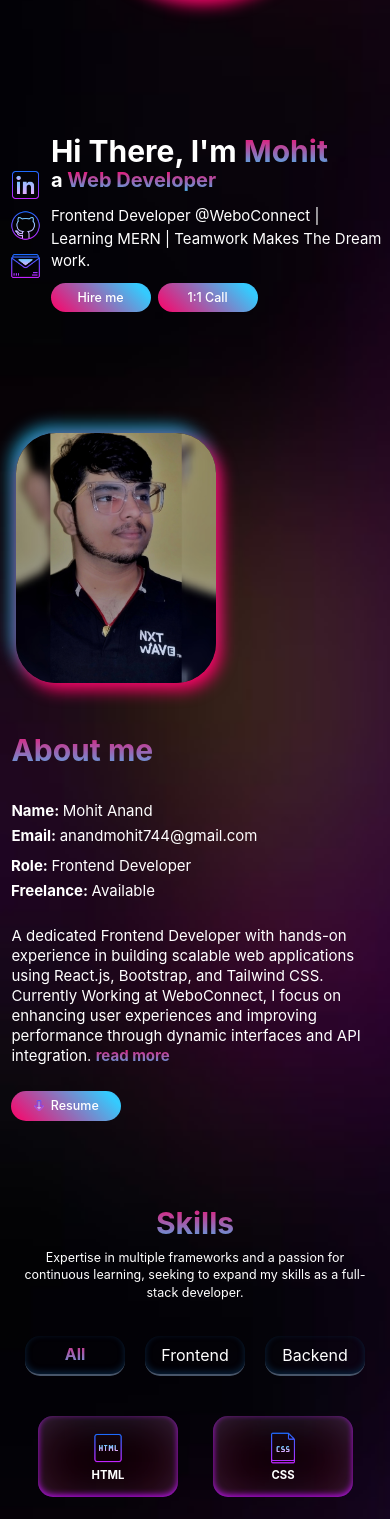
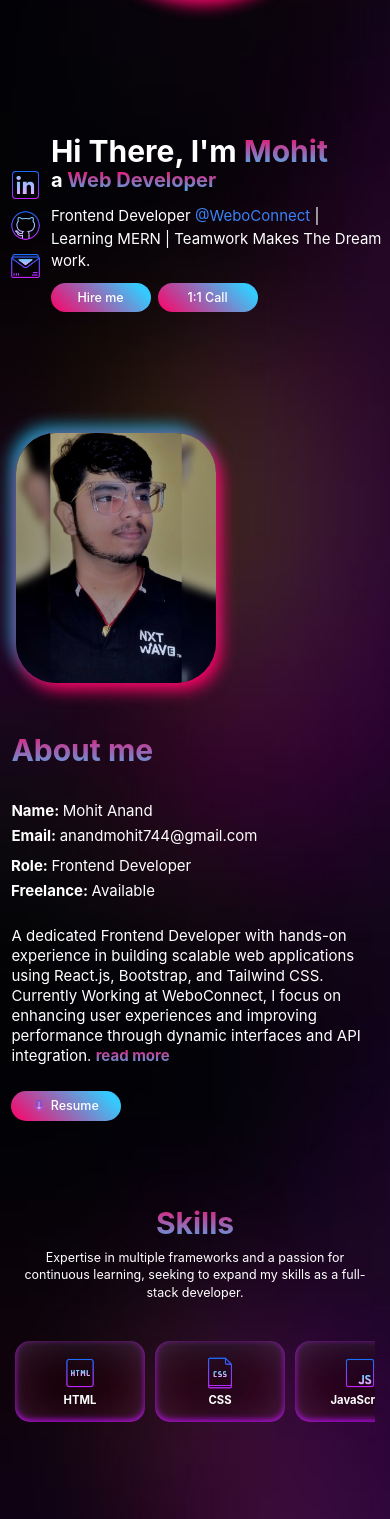
Before and after one commit to mohitanand744/React-Personal-Portfolio, a React (Vite) app: page / in a window 390 px wide. Shown: the part 472-1991 px from the top of the page. Built offline with nearby package versions, Linux system fonts and the light colour scheme.

Commit message:
Improved UI

```diff
--- a/src/assets/style/index.css
+++ b/src/assets/style/index.css
@@ -39,7 +39,7 @@ body {
 
 .hide-ScrollBar {
   &::-webkit-scrollbar {
-    display: none;
+    display: none !important;
   }
 }
 
--- a/src/components/Home/Home.jsx
+++ b/src/components/Home/Home.jsx
@@ -57,8 +57,14 @@ const Home = () => {
               </h1>
 
               <p className="text-white text-[1.5rem] sm:text-md md:text-3xl mt-5">
-                Frontend Developer @WeboConnect | Learning MERN | Teamwork Makes
-                The Dream work.
+                Frontend Developer{" "}
+                <a
+                  className="text-blue-500"
+                  href="https://www.linkedin.com/company/weboconnect/about/"
+                >
+                  @WeboConnect
+                </a>{" "}
+                | Learning MERN | Teamwork Makes The Dream work.
               </p>
 
               <div className="flex gap-3 mt-4 text-white lg:gap-5">
--- a/src/components/Skills/Skill.jsx
+++ b/src/components/Skills/Skill.jsx
@@ -16,7 +16,7 @@ const Skill = () => {
       data-aos="zoom-in"
       className="px-3 mt-32 skills h-fit md:my-44 lg:px-10"
     >
-      <center className="my-10 mx-auto w-[96%] lg:w-[40%] mb-14">
+      <center className="my-10 mx-auto w-[96%] lg:w-[40%] mb-14 ">
         <SectionHeading text={"Skills"} />
         <p className="text-xl text-white lg:text-2xl ">
           Expertise in multiple frameworks and a passion for continuous
@@ -26,7 +26,7 @@ const Skill = () => {
 
       <div
         data-aos="zoom-in"
-        className="flex justify-center items-center flex-wrap text-white text-[1.6rem] md:text-3xl gap-8 md:gap-16"
+        className="hidden md:flex justify-center items-center flex-wrap text-white text-[1.3rem] md:text-3xl gap-4 md:gap-16"
       >
         <button
           data-aos="flip-left"
@@ -57,12 +57,12 @@ const Skill = () => {
         </button>
       </div>
 
-      <div className="w-[98%] md:w-[78%] lg:w-[85%] mx-auto flex rounded-3xl my-16 gap-14 justify-center flex-wrap  items-center">
+      <div className="w-[96%] md:w-[78%] lg:w-[85%] mx-auto flex my-16 gap-4 md:gap-14 md:justify-center hide-ScrollBar md:flex-wrap overflow-x-scroll justify-start flex-row md:items-center">
         {filterSkillsCategory.map((skill, i) => (
           <div
             key={i}
             data-aos="zoom-in"
-            className="flex flex-col justify-center items-center bg-[#00000081] w-[14rem] md:w-[14rem] lg:w-[18rem] py-5 rounded-3xl text-xl md:text-2xl font-bold custom-shadow"
+            className="flex flex-col justify-center items-center bg-[#00000081] min-w-[13rem] md:w-[15rem] lg:w-[18rem] py-5 px-5 rounded-3xl text-xl md:text-2xl font-bold custom-shadow"
           >
             <img
               loading="lazy"
```
